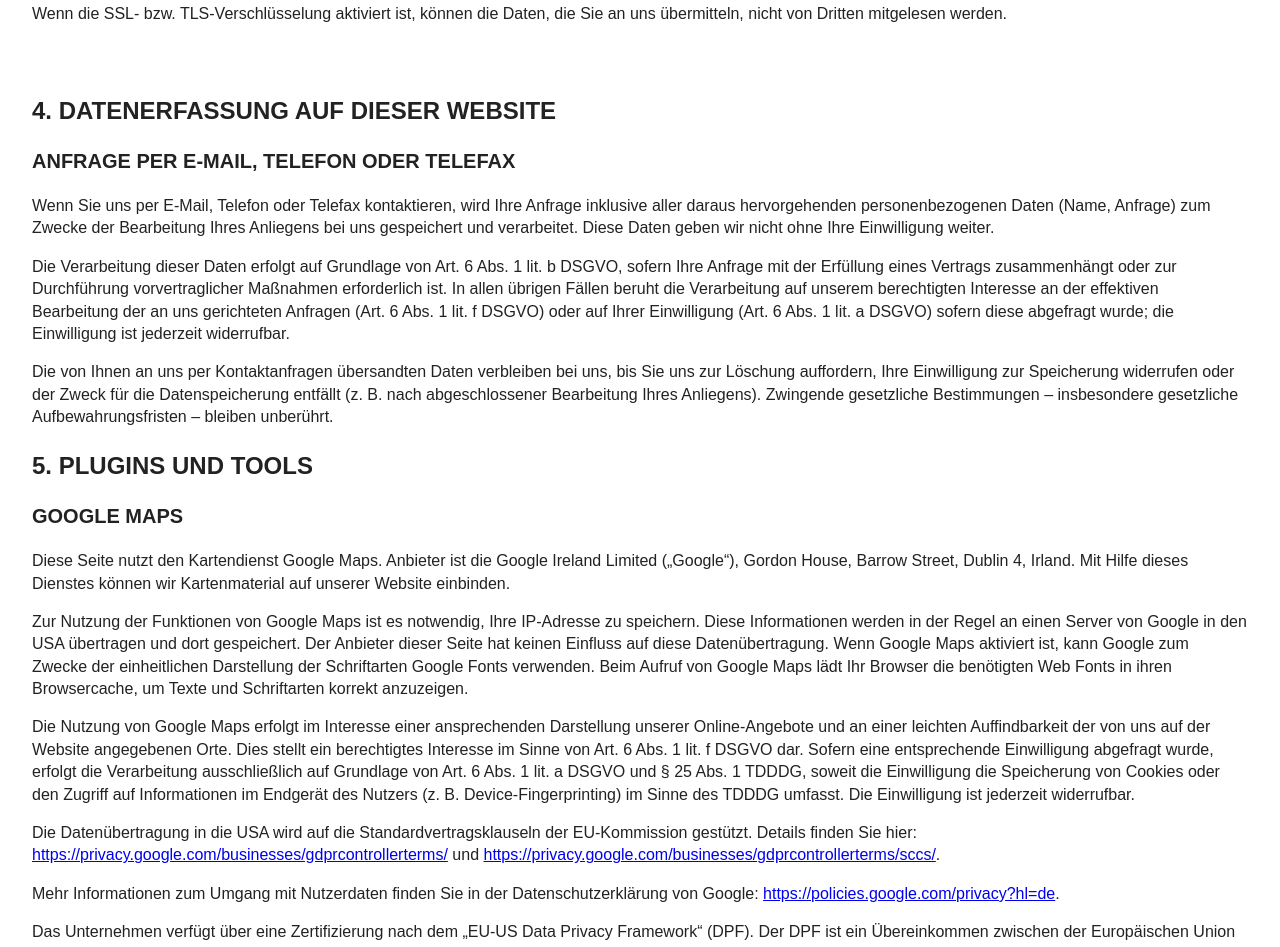
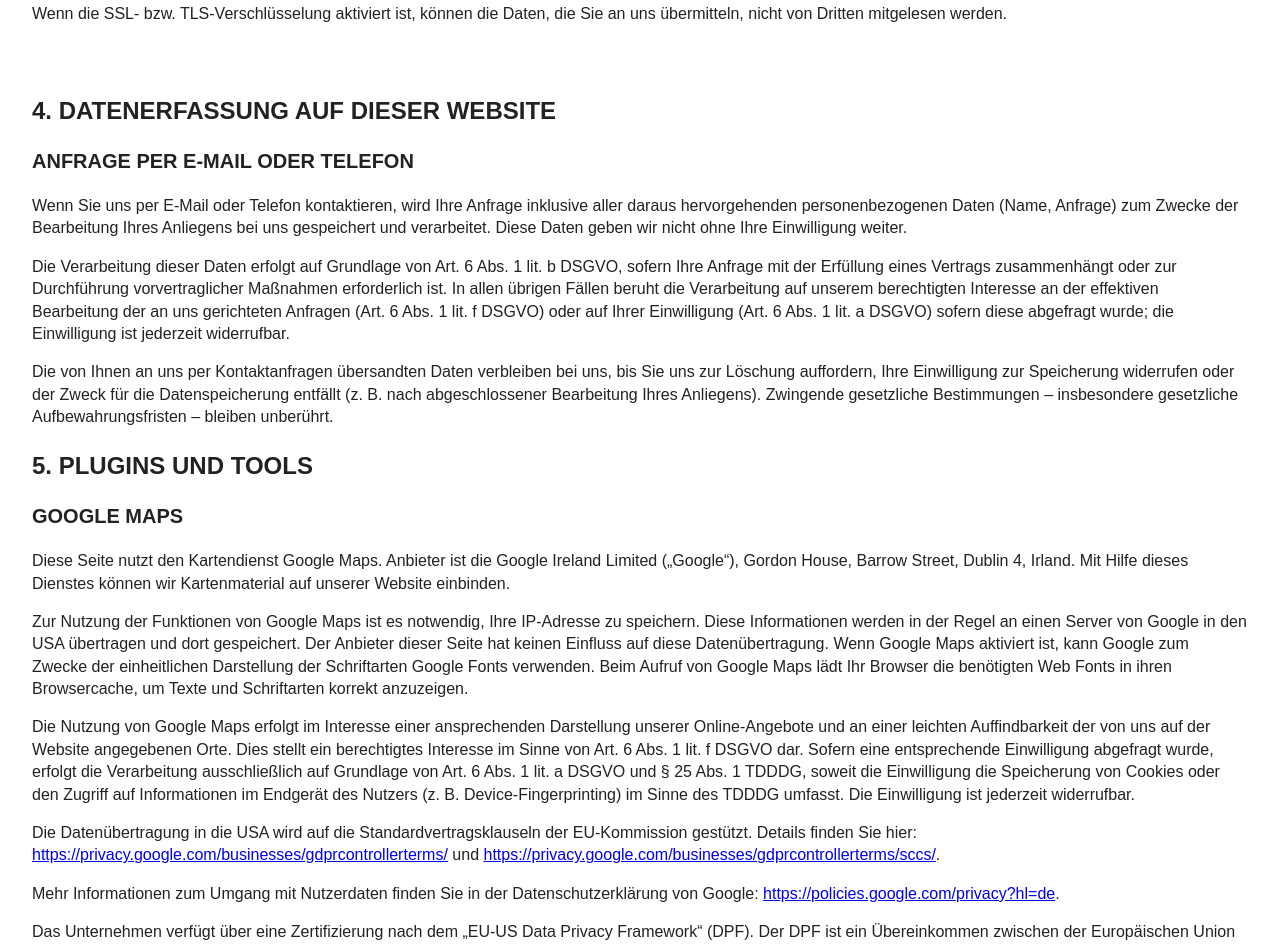
Before and after one commit to te-sa/bar-uno, a website: page datenschutz.html in a window 1280 px wide. Shown: the part 4629-5576 px from the top of the page. Drawn offline with Linux system fonts and the light colour scheme.

Commit message:
Remove references to Telefax

```diff
--- a/datenschutz.html
+++ b/datenschutz.html
@@ -333,8 +333,8 @@
   </section>
   <section>
     <h2 class="section-heading">4. Datenerfassung auf dieser Website</h2>
-    <h3 class="section-title">Anfrage per E-Mail, Telefon oder Telefax</h3>
-    <p>Wenn Sie uns per E-Mail, Telefon oder Telefax kontaktieren, wird Ihre Anfrage inklusive aller daraus hervorgehenden
+    <h3 class="section-title">Anfrage per E-Mail oder Telefon</h3>
+    <p>Wenn Sie uns per E-Mail oder Telefon kontaktieren, wird Ihre Anfrage inklusive aller daraus hervorgehenden
       personenbezogenen Daten (Name, Anfrage) zum Zwecke der Bearbeitung Ihres Anliegens bei uns gespeichert und
       verarbeitet. Diese Daten geben wir nicht ohne Ihre Einwilligung weiter.</p>
     <p>Die Verarbeitung dieser Daten erfolgt auf Grundlage von Art. 6 Abs. 1 lit. b DSGVO, sofern Ihre Anfrage mit der Erf&uuml;llung
```
